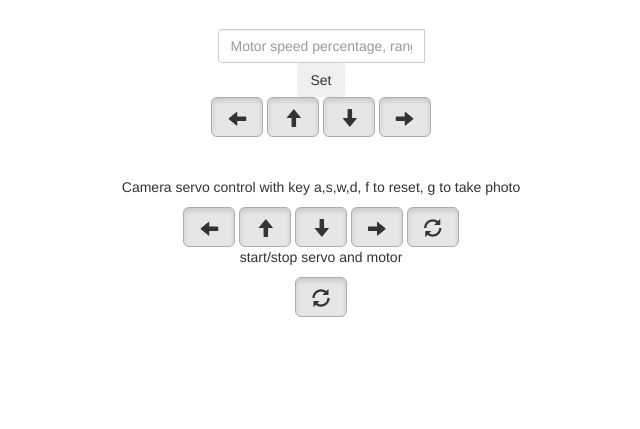
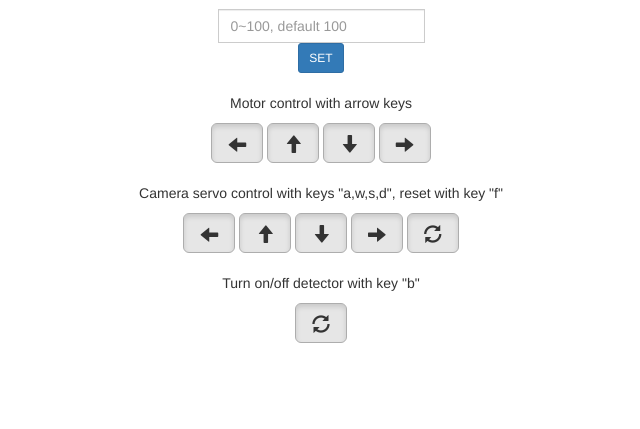
Before and after one commit to ronjian/Security-Monitor-Pi-Robot, a Flask app: page / in a window 1280 px wide. Shown: the part 371-800 px from the top of the page, without its empty margins (319-959 px from the left). Run offline with Flask 2, Linux system fonts and the light colour scheme; some libraries are stand-ins or nearby versions.

Commit message:
- add email part - add detection switcher - forbid automatically inactive camera thread logic - delete modules folder - add fps real time calculation - enhance page display

```diff
--- a/src/camera/camera_pi.py
+++ b/src/camera/camera_pi.py
@@ -5,15 +5,32 @@ from .base_camera import BaseCamera
 import numpy as np
 import cv2
 import datetime
+######### for email ############
+import smtplib
+from email.mime.application import MIMEApplication
+from email.mime.multipart import MIMEMultipart
+from email.mime.text import MIMEText
+from email.utils import formatdate
+######### for alert #############
+#
+from RPi import GPIO
 
-data_path = "data/"
-previous_frame = None
-min_area = 500
-threshold = 25
+data_path = "data/" # data path
+previous_frame = None # previous frame for detect difference
+previous_timestamp = None
+threshold = 25 # min pixel difference
+min_area = 500 # min detect area
+####### init alert module #####
+TrackingPin = 18
+GPIO.setmode(GPIO.BCM)
+GPIO.setup(TrackingPin, GPIO.OUT, initial=GPIO.HIGH)
+#### init alert module end ######
+DETECT_FLG = False # detection switcher
 
 # https://www.pyimagesearch.com/2015/05/25/basic-motion-detection-and-tracking-with-python-and-opencv/
 def detection_algorithm(frame):
     global previous_frame
+    global previous_timestamp
 
     gray = cv2.cvtColor(frame, cv2.COLOR_BGR2GRAY)
     gray = cv2.GaussianBlur(gray, (21, 21), 0)
@@ -21,6 +38,7 @@ def detection_algorithm(frame):
     # if the first frame is None, initialize it
     if previous_frame is None:
         previous_frame = gray
+        previous_timestamp = time.time()
         detected = False
     else:
         # compute the absolute difference between the current frame and
@@ -35,6 +53,7 @@ def detection_algorithm(frame):
             cv2.CHAIN_APPROX_SIMPLE)
 
         # loop over the contours
+        label_cnt = 0
         for c in cnts:
             # if the contour is too small, ignore it
             if cv2.contourArea(c) < min_area:
@@ -42,11 +61,12 @@ def detection_algorithm(frame):
             # compute the bounding box for the contour, draw it on the frame,
             (x, y, w, h) = cv2.boundingRect(c)
             cv2.rectangle(frame, (x, y), (x + w, y + h), (0, 255, 0), 2)
+            label_cnt += 1
         # update the text
-        if len(cnts) > 0:
+        if label_cnt > 0:
             text = "Occupied"
             detected = True
-            print("detected!!")
+            # print("detected!! {}".format(datetime.datetime.now().strftime("%A %d %B %Y %I:%M:%S%p")))
         else :
             text = "Unoccupied"
             detected = False
@@ -56,6 +76,10 @@ def detection_algorithm(frame):
             cv2.FONT_HERSHEY_SIMPLEX, 0.5, (0, 0, 255), 2)
         cv2.putText(frame, datetime.datetime.now().strftime("%A %d %B %Y %I:%M:%S%p"),
             (10, frame.shape[0] - 10), cv2.FONT_HERSHEY_SIMPLEX, 0.35, (0, 0, 255), 1)
+        current_timestamp = time.time()
+        cv2.putText(frame, "FPS: "+str(1.0 / (current_timestamp - previous_timestamp)),
+            (frame.shape[1]-100, frame.shape[0] - 10), cv2.FONT_HERSHEY_SIMPLEX, 0.35, (0, 0, 255), 1)
+        previous_timestamp = current_timestamp
         previous_frame = gray
 
     return frame, detected
@@ -66,18 +90,50 @@ def motion_detecter(stream):
     frame = cv2.imdecode(ndarray, cv2.IMREAD_COLOR)
     frame, detected  = detection_algorithm(frame)
     if detected:
+        # alert
+        GPIO.output(TrackingPin, GPIO.LOW)
         # save the frame
         # https://docs.opencv.org/3.0-beta/doc/py_tutorials/py_gui/py_image_display/py_image_display.html#write-an-image
-        cv2.imwrite(data_path + "{timestamp:%H-%M-%S}.jpg".format(
-                                    timestamp=datetime.datetime.now()),frame)
+        file_name = "{timestamp:%Y-%m-%d-%H-%M-%S-%f}.jpg".format(
+                                    timestamp=datetime.datetime.now())
+        cv2.imwrite(data_path + file_name, frame)
+        # send_email(file_name)
+    else:
+        # stop alert
+        GPIO.output(TrackingPin, GPIO.HIGH)
     frame2bytes = cv2.imencode('.jpeg', frame)[1].tostring()
     return io.BytesIO(frame2bytes)
+
+def send_email(file_name):
+    msg = MIMEMultipart()
+    msg['Date'] = formatdate(localtime=True)
+    msg['Subject'] = file_name.split(".")[0]
+    # msg.attach(MIMEText("content"))
+    with open(data_path + file_name, "rb") as f:
+        part = MIMEApplication(f.read(),Name=file_name)
+    part['Content-Disposition'] = 'attachment; filename="%s"' % file_name
+    msg.attach(part)
+    server = smtplib.SMTP_SSL(host='smtp.qq.com', port=465)
+    # server.set_debuglevel(1)
+    username = "835293711"
+    password = "uxztuwoqjrbzbdcb"
+    server.login(username, password)
+    server.sendmail("835293711@qq.com", "835293711@qq.com", msg.as_string())
+    server.quit()
+
+def switch_detector():
+    global DETECT_FLG
+    if DETECT_FLG == True:
+        DETECT_FLG = False
+    else:
+        DETECT_FLG = True
 
 # https://github.com/miguelgrinberg/flask-video-streaming
 class Camera(BaseCamera):
     @staticmethod
     def frames():
         with picamera.PiCamera() as camera:
+            # camera.resolution = "720p"
             camera.rotation=180
             # let camera warm up
             time.sleep(2)
@@ -87,11 +143,12 @@ class Camera(BaseCamera):
                                                         use_video_port=True):
                 # return current frame
                 stream.seek(0)
-                stream_monitoring = motion_detecter(stream)
-                yield stream_monitoring.read()
+                if DETECT_FLG:
+                    stream_monitoring = motion_detecter(stream)
+                    yield stream_monitoring.read()
+                else:
+                    yield stream.read()
 
                 # reset stream for next frame
                 stream.seek(0)
                 stream.truncate()
-
-                # time.sleep(10)
--- a/src/server.py
+++ b/src/server.py
@@ -1,6 +1,6 @@
 from flask import Flask, render_template, request, Response
 from pimodules import motor, servo_hw
-from camera.camera_pi import Camera
+from camera import camera_pi
 
 
 app = Flask(__name__)
@@ -19,7 +19,7 @@ def gen(camera):
 @app.route('/video_feed')
 def video_feed():
     """Video streaming route. Put this in the src attribute of an img tag."""
-    return Response(gen(Camera()),
+    return Response(gen(camera_pi.Camera()),
                     mimetype='multipart/x-mixed-replace; boundary=frame')
 
 @app.route("/forward")
@@ -77,31 +77,21 @@ def camera_reset():
     horizontal_servo.reset()
     return "OK"
 
-@app.route("/start_instances")
-def start_instances():
-    motor_control.start()
-    vertical_servo.start()
-    horizontal_servo.start()
+@app.route("/switch_detector")
+def switch_detector():
+    camera_pi.switch_detector()
     return "OK"
 
-@app.route("/stop_instances")
-def stop_instances():
-    # make sure to close servos first
-    vertical_servo.stop(reset=False)
-    horizontal_servo.stop(reset=False)
-    motor_control.close()
-    return "OK"
 
 if __name__ == "__main__":
     try:
-        STRIDE = 0.05
-        motor_control = motor.CONTROL(RIGHT_FRONT_PIN=17, LEFT_FRONT_PIN=23, RIGHT_BACK_PIN=22, LEFT_BACK_PIN=24)
+        STRIDE = 0.02
+        motor_control = motor.CONTROL(RIGHT_FRONT_PIN=17, \
+                                        LEFT_FRONT_PIN=23, \
+                                        RIGHT_BACK_PIN=22, \
+                                        LEFT_BACK_PIN=24)
         vertical_servo = servo_hw.CONTROL(PIN=26, STRIDE= STRIDE, reset=False)
         horizontal_servo = servo_hw.CONTROL(PIN=19, STRIDE= STRIDE, reset=False)
-
         app.run(host='0.0.0.0', port=2000, debug=False, threaded=True)
-
     finally:
-        print("Clearing")
-        stop_instances()
-        print("Bye!")
+        print('\nHave a nice day ;)')
--- a/src/templates/index.html
+++ b/src/templates/index.html
@@ -30,7 +30,7 @@ var left_fired = false;
 var right_fired = false;
 var reset_fired = false;
 var speed_pct = 100;
-var stop_instances_fired = false;
+var switch_detector_fired = false;
 
 // set speed
 function set_speed() {
@@ -148,19 +148,12 @@ document.onkeydown  = function() {
     }
     //b
     if(event.keyCode == 66) {
-      console.log(stop_instances_fired);
-          if(!stop_instances_fired){
-            stop_instances_fired = true;
-            button = document.getElementById('stop_instances');
+          if(!switch_detector_fired){
+            switch_detector_fired = true;
+            button = document.getElementById('switch_detector');
             button.className = 'btn btn-success btn-lg active';
-            console.log('stop instances');
-            $.get("/stop_instances")
-          }else{
-            stop_instances_fired = false;
-            button = document.getElementById('stop_instances');
-            button.className = 'btn btn-success btn-lg active';
-            console.log('start instances');
-            $.get("/start_instances")
+            console.log('switch_detector');
+            $.get("/switch_detector")
           }
     }
 
@@ -274,8 +267,9 @@ document.onkeyup = function() {
     }
     //b
     if(event.keyCode == 66) {
-        button = document.getElementById('stop_instances');
+        button = document.getElementById('switch_detector');
         button.className = 'btn btn-default btn-lg active';
+        switch_detector_fired = false;
     }
 
 };
@@ -301,15 +295,15 @@ document.onkeyup = function() {
 
 
     <center>
-      <p>Motor control with arrow key</p><br>
-
       <div class="input-group mb-3">
-        <input id="speed_pct" type="text" class="form-control" placeholder="Motor speed percentage, range in 0~100, default 100" aria-label="Speed percentage" aria-describedby="basic-addon2">
+        <p>Set motor speed percentage</p>
+        <input id="speed_pct" type="text" class="form-control" placeholder="0~100, default 100" aria-label="Speed percentage" aria-describedby="basic-addon2">
         <div class="input-group-append">
-          <button class="btn btn-outline-secondary" type="button" onclick="set_speed()">Set</button>
-        </div>
+          <button class="btn btn-primary btn-sm" type="button" onclick="set_speed()">SET</button>
+         </div>
       </div>
-
+      <br>
+      <p>Motor control with arrow keys</p>
       <button id="turn left" type="button" class="btn btn-default btn-lg active">
         <span class="glyphicon glyphicon-arrow-left" aria-hidden="true"></span>
       </button>
@@ -325,8 +319,9 @@ document.onkeyup = function() {
       <button id="turn right" type="button" class="btn btn-default btn-lg active">
         <span class="glyphicon glyphicon-arrow-right" aria-hidden="true"></span>
       </button>
-      <br><br><br>
-      <p>Camera servo control with key a,s,w,d, f to reset, g to take photo</p>
+      <br>
+      <br>
+      <p>Camera servo control with keys "a,w,s,d", reset with key "f"</p>
       <button id="left" type="button" class="btn btn-default btn-lg active">
         <span class="glyphicon glyphicon-arrow-left" aria-hidden="true"></span>
       </button>
@@ -344,11 +339,14 @@ document.onkeyup = function() {
       <button id="reset" type="button" class="btn btn-default btn-lg active">
         <span class="glyphicon glyphicon-refresh" aria-hidden="true"></span>
       </button>
-      <p>start/stop servo and motor</p>
-      <button id="stop_instances" type="button" class="btn btn-default btn-lg active">
+      <br>
+      <br>
+      <p>Turn on/off detector with key "b"</p>
+      <button id="switch_detector" type="button" class="btn btn-default btn-lg active">
         <span class="glyphicon glyphicon-refresh" aria-hidden="true"></span>
       </button>
-      <br><br><br>
+      <br>
+      <br>
 
     </center>
 
```
Also changed, not shown: src/camera/base_camera.py (+4 -4 lines), 1 other file.
